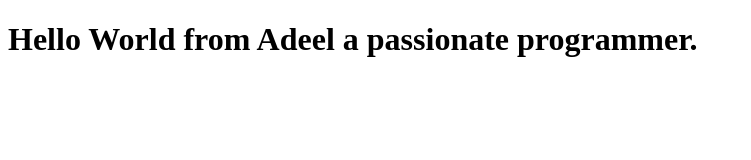
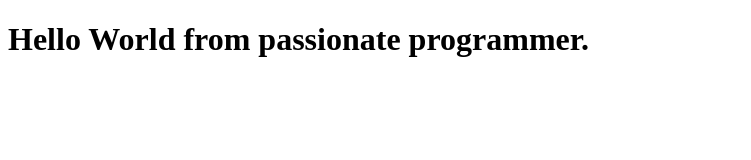
Before and after one commit to adeelmanaf43/bootcamp, a plain HTML site: page index.html in a window 1280 px wide. Shown: the whole page, without its empty margins (0-751 px from the left). Drawn offline with Linux system fonts and the light colour scheme.

Commit message:
Update index.html

```diff
--- a/index.html
+++ b/index.html
@@ -6,7 +6,7 @@
     <title>Document</title>
 </head>
 <body>
-    <h1>Hello World from Adeel a passionate programmer.</h1>
+    <h1>Hello World from passionate programmer.</h1>
 
 </body>
 </html>
```
